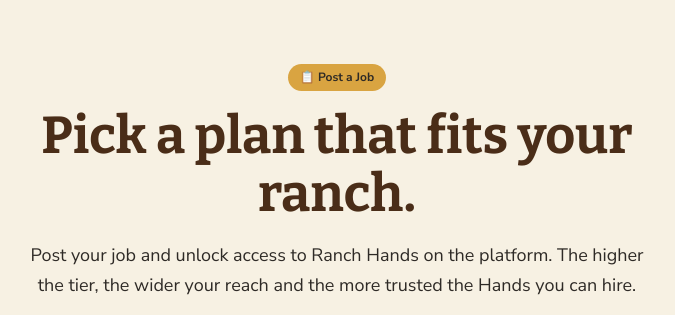
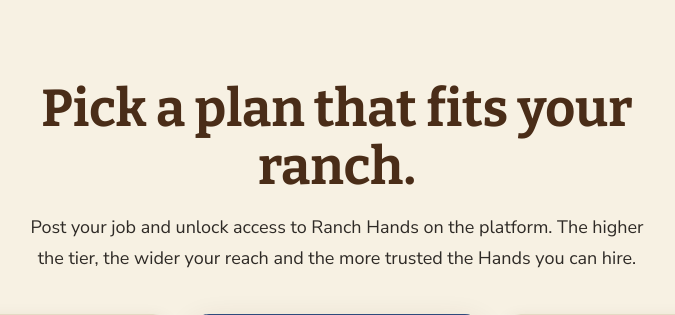
Before and after one commit to nationcfh-a11y/The-Ranch-Hand, a WordPress theme: template wordpress/themes/the-ranch-hand/page-ranch-plans.php in a window 1280 px wide. Shown: the part 63-378 px from the top of the page, without its empty margins (303-978 px from the left). Run offline with PHP 8.4 and a stand-in for WordPress, Linux system fonts and the light colour scheme; the site name, menu and one post (Sample post) are stand-ins, and other content is empty; some libraries are stand-ins or nearby versions.

Commit message:
Ranch plans: remove the Post a Job badge
Co-Authored-By: Claude Opus 5.5 <noreply@anthropic.com>

```diff
--- a/wordpress/themes/the-ranch-hand/page-ranch-plans.php
+++ b/wordpress/themes/the-ranch-hand/page-ranch-plans.php
@@ -68,7 +68,6 @@ $tiers = array(
 		<?php endif; ?>
 
 		<div class="text-center" style="max-width:40rem;margin:0 auto;">
-			<span class="badge badge-hay">📋 Post a Job</span>
 			<h1 class="display-xl mt-4">Pick a plan that fits your ranch.</h1>
 			<p class="lead mt-4">Post your job and unlock access to Ranch Hands on the platform. The higher the tier, the wider your reach and the more trusted the Hands you can hire.</p>
 		</div>
```
